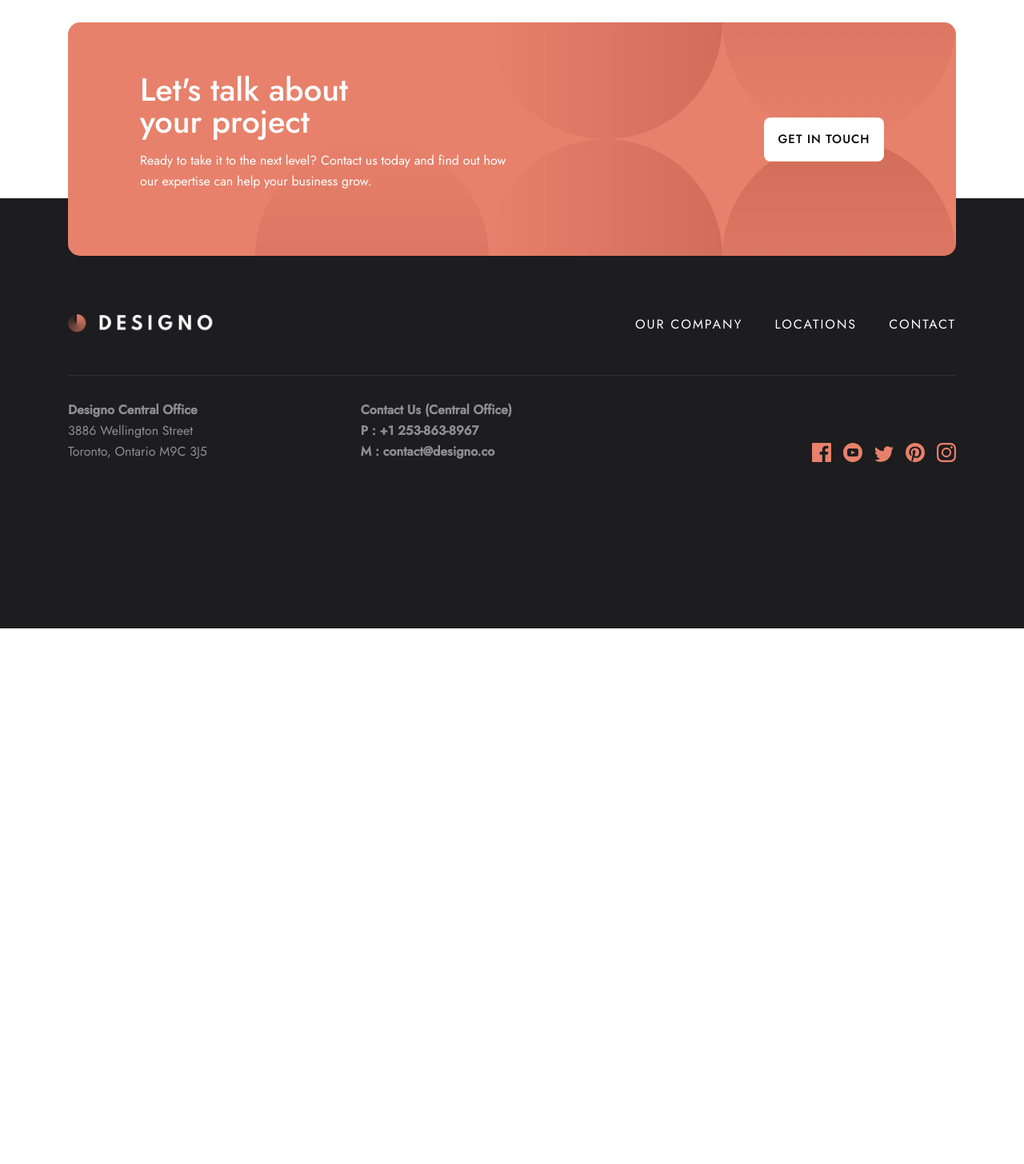
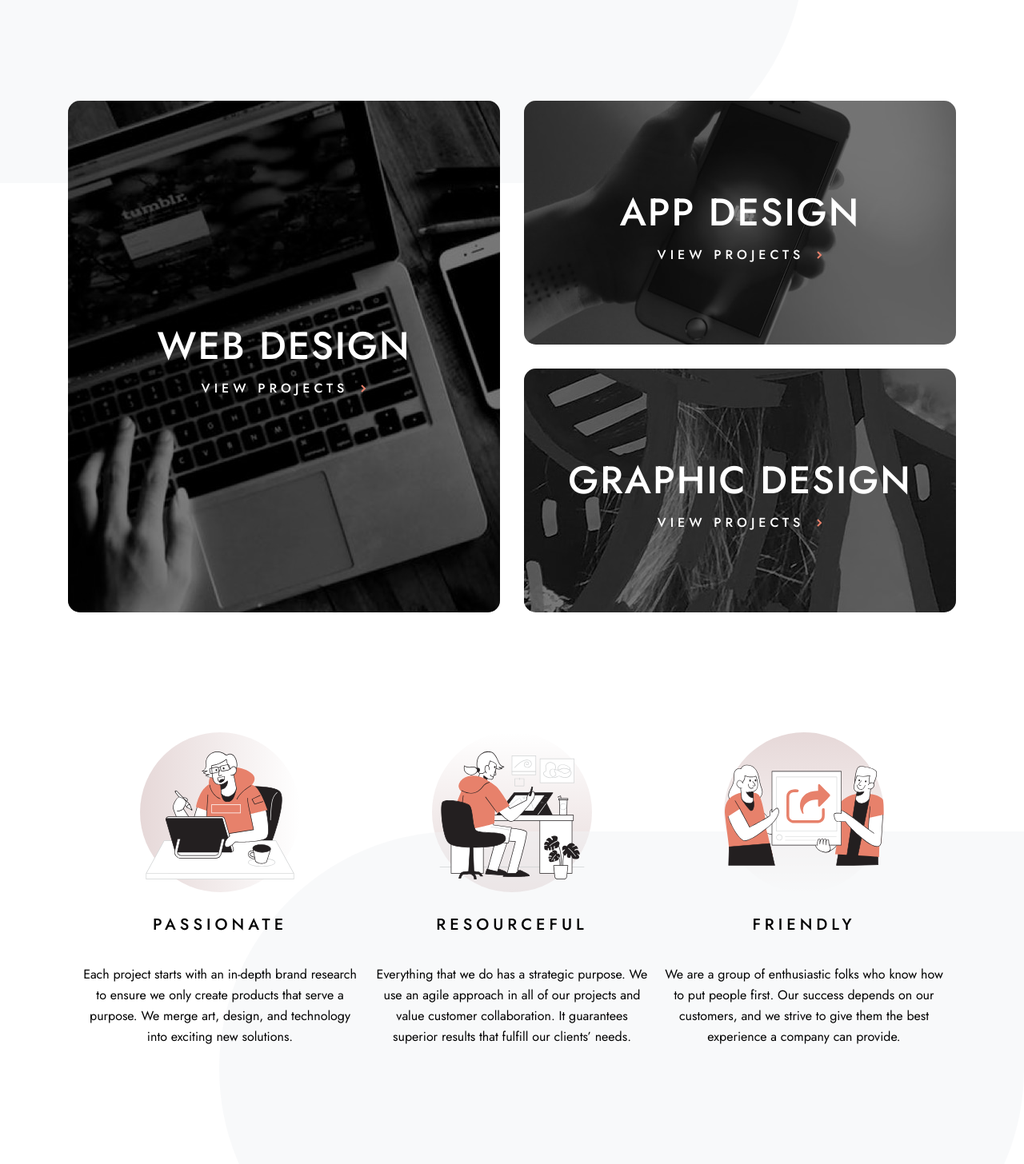
Before and after one commit to CharlesDesiderio/frontendmentor-designo, a React (Create React App) app: page / in a window 1280 px wide. Shown: the part 840-2296 px from the top of the page at 80% size. Before the commit the page ends 1626 px from the top, so only its background shows below. Built offline with nearby package versions, Linux system fonts and the light colour scheme.

Commit message:
Finished home design, even the stupid randomly placed leaf background images

```diff
--- a/src/components/Footer.jsx
+++ b/src/components/Footer.jsx
@@ -1,5 +1,3 @@
-// 393 high
-
 import styles from './Footer.module.css'
 import Header from './Header'
 
--- a/src/components/Header.module.css
+++ b/src/components/Header.module.css
@@ -22,4 +22,5 @@
 .links li {
   margin-left: 40px;
   letter-spacing: 2px;
+  font-size: 15px;
 }
--- a/src/components/Home.jsx
+++ b/src/components/Home.jsx
@@ -1,9 +1,32 @@
 import styles from './Home.module.css'
+
 import homeBackground from '../assets/home/desktop/bg-pattern-hero-home.svg'
+
+import leafBackground from '../assets/shared/desktop/bg-pattern-leaf.svg'
+
 import phoneImage from '../assets/home/desktop/image-hero-phone.png'
+
+import webBackground from '../assets/home/desktop/image-web-design-large.jpg'
+
+import appBackground from '../assets/home/desktop/image-app-design.jpg'
+
+import graphicBackground from '../assets/home/desktop/image-graphic-design.jpg'
+
+import rightArrow from '../assets/shared/desktop/icon-right-arrow.svg'
+
+import qualityPassionate from '../assets/home/desktop/illustration-passionate.svg'
+
+import qualityResourceful from '../assets/home/desktop/illustration-resourceful.svg'
+
+import qualityFriendly from '../assets/home/desktop/illustration-friendly.svg'
+
+import qualityBackground from '../assets/home/desktop/bg-pattern-hero-home.svg'
 
 const Home = () => {
   return (
+    <>
+    <img className={styles.leafTop} src={leafBackground} alt="" />
+    <img className={styles.leafBottom} src={leafBackground} alt="" />
     <div style={{backgroundImage: `url(${homeBackground})`}} className={styles.home}>
       <div className={styles.homeInfo}>
         <h1>Award-winning custom designs and digital branding solutions</h1>
@@ -12,6 +35,58 @@ const Home = () => {
       </div>
         <img className={styles.homeImage} src={phoneImage} alt="Phone" />
     </div>
+
+    <div className={styles.homeServices}>
+      <div style={{backgroundImage: `url(${webBackground})`}} className={styles.homeServicesWeb}>
+        <div>
+          <h1>Web Design</h1>
+          <p>View Projects<img alt=">" src={rightArrow} /></p>
+        </div>
+      </div>
+      <div style={{backgroundImage: `url(${appBackground})`}} className={styles.homeServicesApp}>
+        <div>
+          <h1>App Design</h1>
+          <p>View Projects<img alt=">" src={rightArrow} /></p>
+        </div>
+      </div>
+      <div style={{backgroundImage: `url(${graphicBackground})`}} className={styles.homeServicesGraphic}>
+        <div>
+          <h1>Graphic Design</h1>
+          <p>View Projects<img alt=">" src={rightArrow} /></p>
+        </div>
+      </div>
+    </div>
+
+    <div className={styles.homeQualities}>
+
+      <div className={styles.homeQualitiesContent}>
+        <div className={styles.quality}>
+          <img src={qualityPassionate} alt="" />
+          <img className={`${styles.qualityBackground} ${styles.qualityBackgroundPassionate}`} src={qualityBackground} alt="" />
+        </div>
+        <h3>Passionate</h3>
+        <p>Each project starts with an in-depth brand research to ensure we only create products that serve a purpose. We merge art, design, and technology into exciting new solutions.</p>
+      </div>
+      <div className={styles.homeQualitiesContent}>
+        <div className={styles.quality}>
+          <img src={qualityResourceful} alt="" />
+          <img className={`${styles.qualityBackground} ${styles.qualityBackgroundResourceful}`} src={qualityBackground} alt="" />
+        </div>
+        <h3>Resourceful</h3>
+        <p>Everything that we do has a strategic purpose. We use an agile approach in all of our projects and value customer collaboration. It guarantees superior results that fulfill our clients’ needs.</p>
+      </div>
+      <div className={styles.homeQualitiesContent}>
+        <div className={styles.quality}>
+          <img src={qualityFriendly} alt="" />
+          <img className={`${styles.qualityBackground} ${styles.qualityBackgroundFriendly}`} src={qualityBackground} alt="" />
+        </div>
+        <h3>Friendly</h3>
+        <p> We are a group of enthusiastic folks who know how to put people first. Our success depends on our customers, and we strive to give them the best experience a company can provide.</p>
+      </div>
+
+    </div>
+
+    </>
   )
 }
 
--- a/src/components/Home.module.css
+++ b/src/components/Home.module.css
@@ -1,3 +1,16 @@
+.leafTop {
+  position: absolute;
+  left: 0;
+  top: 475px;
+}
+
+.leafBottom {
+  position: absolute;
+  right: 0;
+  top: 1880px;
+  transform: rotate(180deg);
+}
+
 .home {
   position: relative;
   width: 920px;
@@ -6,7 +19,6 @@
   margin-top: 65px;
   border-radius: 15px;
   background-color: var(--peach);
-
   background-repeat: no-repeat;
   background-position-x: right;
   overflow: hidden;
@@ -42,3 +54,117 @@
   top: 0;
   right: -75px;
 }
+
+.homeServices {
+  color: var(--white);
+  margin-top: 170px;
+  display: grid;
+  width: 1110px;
+  height: 640px;
+  grid-gap: 30px;
+  grid-template-columns: 1fr 1fr;
+  grid-template-rows: 1fr 1fr;
+}
+
+.homeServices div {
+  width: 540px;
+  border-radius: 15px;
+}
+
+.homeServices h1 {
+  position: relative;
+  margin-bottom: 16px;
+  letter-spacing: 2px;
+}
+
+.homeServices p {
+  position: relative;
+  margin-top: 0;
+  font-weight: 500;
+  letter-spacing: 5px;
+}
+
+.homeServices img {
+  margin-left: 16px;
+}
+
+.homeServicesWeb {
+  display: flex;
+  text-transform: uppercase;
+  text-align: center;
+  align-items: center;
+  grid-row-start: 1;
+  grid-row-end: 3;
+}
+
+.homeServicesWeb, .homeServicesApp, .homeServicesGraphic {
+  position: relative;
+  display: flex;
+  text-transform: uppercase;
+  justify-content: center;
+  align-items: center;
+  text-align: center;
+}
+
+.homeServicesWeb::before, .homeServicesApp::before, .homeServicesGraphic::before {
+  border-radius: 15px;
+  content: " ";
+  position: absolute;
+  top: 0px;
+  right: 0px;
+  bottom: 0px;
+  left: 0px;
+  background-color: rgba(0, 0, 0, 0.50);
+}
+
+.homeQualities {
+  position: relative;
+  margin-top: 150px;
+  margin-bottom: 60px;
+  display: flex;
+  flex-direction: row;
+  justify-content: space-evenly;
+}
+
+.homeQualitiesContent {
+  display: flex;
+  flex-direction: row;
+  justify-content: space-evenly;
+  flex-direction: column;
+}
+
+.homeQualities h3 {
+  text-transform: uppercase;
+}
+
+.homeQualities div {
+  width: 350px;
+  height: 410px;
+  display: flex;
+  text-align: center;
+}
+
+.homeQualities img {
+  width: 200px;
+  height: 200px;
+  margin: auto;
+}
+
+.quality {
+  position: relative;
+  display: flex;
+  justify-content: center;
+}
+
+.qualityBackground {
+  position: absolute;
+  z-index: -2;
+}
+
+.qualityBackgroundPassionate {
+  transform: rotate(-90deg);
+}
+
+.qualityBackgroundResourceful {
+  transform: rotate(180deg);
+}
```
Also changed, not shown: src/index.css (line endings or trailing spaces).
